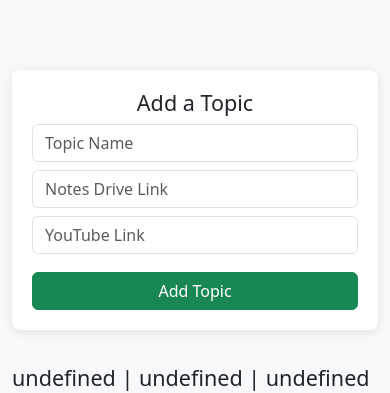
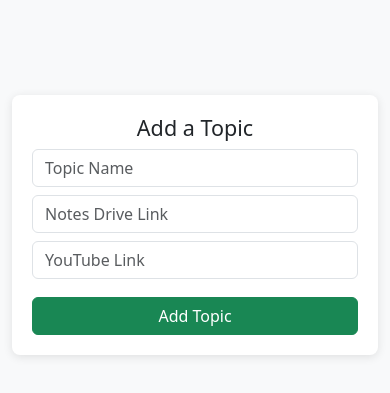
Before and after one commit to Barath2812/PROJECT-SETUP, a React (Vite) app in the folder Notes/Notes/: page /#/admin-topic in a window 390 px wide. Shown: the part 176-569 px from the top of the page. Built offline with nearby package versions, Linux system fonts and the light colour scheme; no server answers; sample sign-in values are in the browser's storage.

Commit message:
Update AdminunitPage.css

```diff
--- a/Notes/Notes/src/AdminunitPage.css
+++ b/Notes/Notes/src/AdminunitPage.css
@@ -62,7 +62,18 @@ h1, h2 {
   align-items: center;
   height: 100%;
 }
+@media (max-width: 1024px) { /* Adjust the max-width as needed for your tablet breakpoint */
+  .tsyllabus-container {
+    margin-top: 160px; /* Margin for tablets */
+  }
+}
 
+/* Media query for mobile devices */
+@media (max-width: 768px) { /* Adjust the max-width as needed for your mobile breakpoint */
+  .tsyllabus-container {
+    margin-top: 175px; /* Margin for mobile */
+  }
+}
 .syllabus-card {
   background-color: #ffffff; /* White background for the card */
   border-radius: 8px; /* Rounded corners */
```
